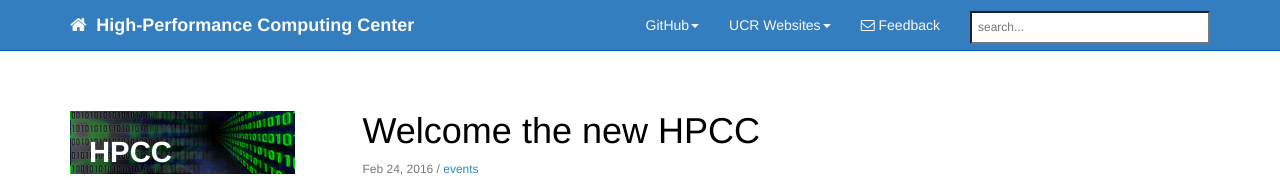
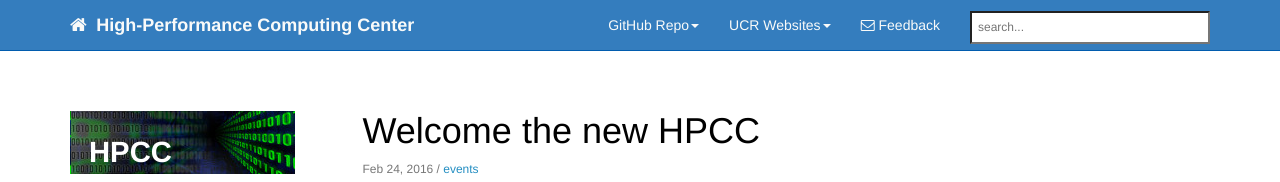
Before and after one commit to tgirke/rcf, a Jekyll site: the page built from _posts/2016-02-24-welcome.md, in a window 1280 px wide. Shown: the top 182 px of the page. Built offline with Jekyll 4.4.1, drawn with Linux system fonts in a browser that asks for light colours; nearby versions of some CDN libraries; comment, search, counter and statistics services are not loaded.

Commit message:
content edits

```diff
--- a/_data/topnav.yml
+++ b/_data/topnav.yml
@@ -6,7 +6,7 @@
 topnav_dropdowns:
 - title: Topnav dropdowns
   folders:
-    - title: GitHub
+    - title: GitHub Repo
       folderitems:
         - title: GitHub
           external_url: https://github.com/ucr-hpcc/ucr-hpcc.github.io
```
